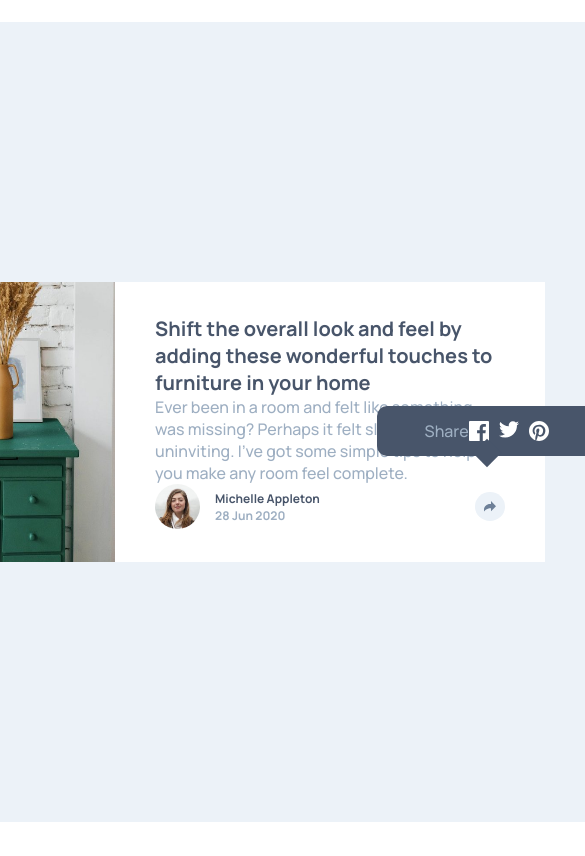
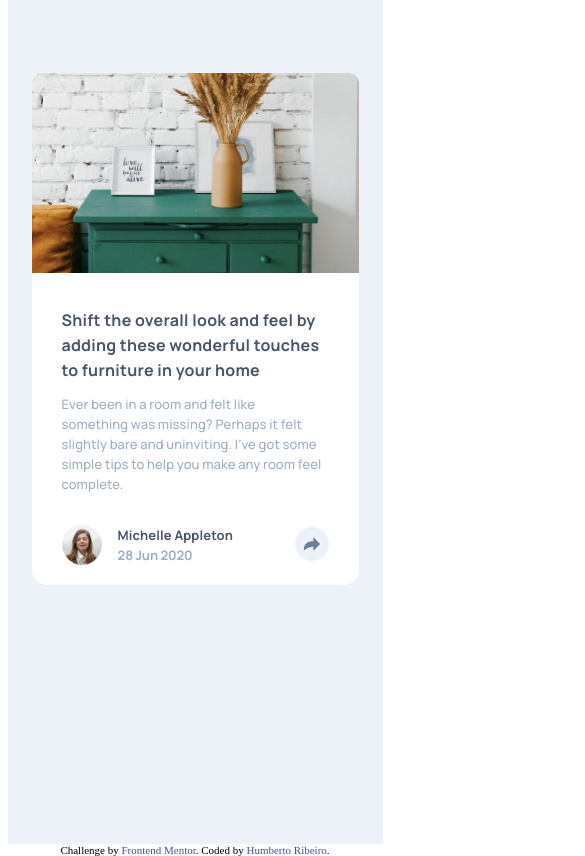
Before and after one commit to HumbertoFox/Article-preview-component, a plain HTML site: page index.html in a window 390 px wide. Shown: the top 856 px of the page, 585 px wide, since content can reach past the window. Drawn offline with Linux system fonts and the light colour scheme.

Commit message:
update THML, CSS e finalização js

```diff
--- a/index.html
+++ b/index.html
@@ -36,19 +36,17 @@
               28 Jun 2020
             </p>
           </div>
-          <div class="img-share">
-            <svg xmlns="http://www.w3.org/2000/svg" viewbox="0 0 15 13">
+          <svg class="img-share" id="icon-share" xmlns="http://www.w3.org/2000/svg" viewbox="0 0 15 13">
             <path fill="#6E8098" d="M15 6.495L8.766.014V3.88H7.441C3.33 3.88 0 7.039 0 10.936v2.049l.589-.612C2.59 10.294 5.422 9.11 8.39 9.11h.375v3.867L15 6.495z"/>
-            </svg>
-          </div>
+          </svg>
         </div>
-       <div class="div-footer">
+       <div class="div-footer" id="div-footer">
          <p>
            Share
          </p>
          <ul class="redes-sociais">
            <li>
-             <a class="social" href="/">
+             <a class="social" href="/" aria-label="Ccon for social network">
                <svg xmlns="http://www.w3.org/2000/svg" viewbox="0 0 20 20">
                  <path fill="#FFF" d="M18.896 0H1.104C.494 0 0 .494 0 1.104v17.793C0 19.506.494 20 1.104 20h9.58v-7.745H8.076V9.237h2.606V7.01c0-2.583 1.578-3.99 3.883-3.99 1.104 0 2.052.082 2.329.119v2.7h-1.598c-1.254 0-1.496.597-1.496 1.47v1.928h2.989l-.39 3.018h-2.6V20h5.098c.608 0 1.102-.494 1.102-1.104V1.104C20 .494 19.506 0 18.896 0z"/>
                </svg>
@@ -56,14 +54,14 @@
            </li>
            <li>
              <a class="social" href="/">
-               <svg xmlns="http://www.w3.org/2000/svg" viewbox="0 0 20 17">
+               <svg xmlns="http://www.w3.org/2000/svg" viewbox="0 0 20 17" aria-label="Ccon for social network">
                  <path fill="#FFF" d="M20 2.172a8.192 8.192 0 01-2.357.646 4.11 4.11 0 001.804-2.27 8.22 8.22 0 01-2.605.996A4.096 4.096 0 0013.847.248c-2.65 0-4.596 2.472-3.998 5.037A11.648 11.648 0 011.392 1a4.109 4.109 0 001.27 5.478 4.086 4.086 0 01-1.858-.513c-.045 1.9 1.318 3.679 3.291 4.075a4.113 4.113 0 01-1.853.07 4.106 4.106 0 003.833 2.849A8.25 8.25 0 010 14.658a11.616 11.616 0 006.29 1.843c7.618 0 11.922-6.434 11.663-12.205A8.354 8.354 0 0020 2.172z"/>
                </svg>
              </a>
            </li>
            <li>
               <a class="social" href="/">
-                <svg xmlns="http://www.w3.org/2000/svg" viewbox="0 0 20 20">
+                <svg xmlns="http://www.w3.org/2000/svg" viewbox="0 0 20 20" aria-label="Ccon for social network">
                   <path fill="#FFF" d="M10 0C4.478 0 0 4.477 0 10c0 4.237 2.636 7.855 6.356 9.312-.088-.791-.167-2.005.035-2.868.182-.78 1.172-4.97 1.172-4.97s-.299-.6-.299-1.486c0-1.39.806-2.428 1.81-2.428.852 0 1.264.64 1.264 1.408 0 .858-.545 2.14-.828 3.33-.236.995.5 1.807 1.48 1.807 1.778 0 3.144-1.874 3.144-4.58 0-2.393-1.72-4.068-4.177-4.068-2.845 0-4.515 2.135-4.515 4.34 0 .859.331 1.781.745 2.281a.3.3 0 01.069.288l-.278 1.133c-.044.183-.145.223-.335.134-1.249-.581-2.03-2.407-2.03-3.874 0-3.154 2.292-6.052 6.608-6.052 3.469 0 6.165 2.473 6.165 5.776 0 3.447-2.173 6.22-5.19 6.22-1.013 0-1.965-.525-2.291-1.148l-.623 2.378c-.226.869-.835 1.958-1.244 2.621.937.29 1.931.446 2.962.446 5.522 0 10-4.477 10-10S15.522 0 10 0z"/>
                 </svg>
               </a>
@@ -73,10 +71,10 @@
       </div>
     </section>
   </main>
-  <!-- <div class="attribution">
+  <div class="attribution" role="contentinfo">
     Challenge by <a href="https://www.frontendmentor.io?ref=challenge" target="_blank">Frontend Mentor</a>.
-    Coded by <a href="#">Your Name Here</a>.
-  </div> -->
+    Coded by <a href="https://www.linkedin.com/in/humberto-ribeiro-sales/" target="_blank">Humberto Ribeiro</a>.
+  </div>
 
   <script src="./src/js/script.js"></script>
 </body>
--- a/src/css/responsive.css
+++ b/src/css/responsive.css
@@ -0,0 +1,72 @@
+@media(max-width: 720px) {
+    .main {
+        width: 375px;
+        height: 100vh;
+        align-items: start;
+        padding: 73px 24px 0 24px;
+    }
+
+    .section-main {
+        width: 100%;
+        max-height: 100%;
+        flex-direction: column;
+    }
+
+    .img-image {
+        width: 100%;
+        height: 200px;
+    }
+
+    .img-image img {
+        width: 100%;
+        height: 120%;
+        border-radius: 10px 10px 0 0;
+    }
+
+    .div-info {
+        padding: 35px 30px 10px 30px;
+        border-radius: 0 0 15px 15px;
+    }
+
+    .div-info h1 {
+        font-size: 16px;
+        line-height: 25px;
+    }
+
+    .div-info .p-section {
+        max-width: 260px;
+    }
+
+    .div-perfil {
+        margin: 29px 0 10px 0;
+    }
+
+    .div-perfil.perfil-disabled {
+        margin-top: 22px;
+    }
+
+    .div-perfil .img-share.active {
+        position: absolute;
+        z-index: 2;
+        right: 32px;
+        bottom: 17px;
+        background-color: var(--Desaturated-Dark-Blue) !important;
+    }
+
+    .div-footer {
+        width: 100%;
+        height: 65px;
+        justify-content: start;
+        right: 0%;
+        bottom: 0%;
+        gap: 16px;
+        padding-left: 32px;
+        border-radius: 0 0 10px 10px;
+    }
+
+    .div-footer::after {
+        width: 0px;
+        height: 0px;
+    }
+
+}
--- a/src/css/style.css
+++ b/src/css/style.css
@@ -25,82 +25,106 @@ body {
 .img-image {
     width: 285px;
     display: flex;
-    border: 10px 0 0 10px;
 }
 
 .img-image img {
-    width: 100%;
-    height: 100%;
     border-radius: 10px 0 0 10px;
 }
 
 .div-info {
+    width: 100%;
     display: flex;
     flex-direction: column;
     position: relative;
     background-color: #FFF;
     padding: 33px 40px;
+    border-radius: 0 15px 15px 0;
 }
 
 .div-info h1 {
     max-width: 350px;
     font-size: 20px;
+    letter-spacing: .25px;
+    line-height: 28px;
     color: var(--Very-Dark-Grayish-Blue);
 }
 
-.div-info p {
+.div-info .p-section {
     max-width: 350px;
+    font-size: 13px;
+    letter-spacing: .11px;
+    line-height: 20px;
     color: var(--Grayish-Blue);
+    margin-top: 11px;
 }
 
 .div-perfil {
     display: flex;
     align-items: center;
+    margin-top: 18px;
 }
 
 .div-perfil .img-perfil {
-    width: 45px;
+    width: 40px;
     border-radius: 50%;
+    padding-top: 2px;
 }
 
 .div-perfil-info {
     display: flex;
     flex-direction: column;
-    margin-left: 15px;
+    margin-left: 16px;
 }
 
 .div-perfil-info p:first-child {
-    font-size: 12px;
+    font-size: 13px;
     font-weight: 700;
     color: var(--Very-Dark-Grayish-Blue);
+    letter-spacing: .11px;
+    padding-top: 2px;
 }
 
 .div-perfil-info p:last-child {
-    font-size: 12px;
+    font-size: 13px;
     font-weight: 700;
+    color: var(--Grayish-Blue);
+    letter-spacing: -.11px;
+    padding-top: 2px;
 }
 
 .div-perfil .img-share {
-    width: 30px;
-    display: flex;
+    width: 34px;
+    height: 34px;
     text-align: center;
     background-color: var(--Light-Grayish-Blue);
     border-radius: 50%;
-    padding: 9px;
-    margin: 0 0 0 auto;
+    padding: 10px 0;
+    margin-left: auto;
+}
+
+.div-perfil .img-share.active path{
+    fill: #FFF;
 }
 
 .div-footer {
-    width: 220px;
-    height: 50px;
-    display: flex;
+    width: 246px;
+    height: 55px;
+    display: none;
     align-items: center;
     justify-content: center;
     position: absolute;
-    right: -12%;
-    bottom: 38%;
+    right: -15%;
+    bottom: 34%;
+    gap: 16px;
     background-color:var(--Very-Dark-Grayish-Blue);
     border-radius: 10px;
+}
+
+.div-footer p {
+    font-size: 13px;
+    color: var(--Grayish-Blue);
+    letter-spacing: 5px;
+    text-transform: uppercase;
 }
 
 .div-footer::after {
@@ -111,18 +135,26 @@ body {
     background-color: var(--Very-Dark-Grayish-Blue);
     margin-bottom: -20%;
     transform: rotate(45deg);
-    z-index: 1;
 }
 
 .redes-sociais {
     display: flex;
     align-items: center;
-    gap: 10px;
+    gap: 16px;
 }
 
 .redes-sociais li {
+    display: flex;
+}
+
+.redes-sociais li:nth-child(2){
+    padding-top: 3px;
+}
+
+.redes-sociais li .social {
     width: 20px;
     height: 20px;
+    cursor: url(https://github.com/HumbertoFox/repository/assets/126817628/ef5feb7b-75d4-47ee-a596-7be253492ebd), auto;
 }
 
 .attribution {
--- a/src/js/script.js
+++ b/src/js/script.js
@@ -0,0 +1,20 @@
+const selectIconShare = document.getElementById("icon-share");
+
+selectIconShare.addEventListener("mouseenter", () => {
+    const selectDivFooter = document.getElementById("div-footer");
+    const selectDivPerfil = document.querySelector(".div-perfil");
+
+    selectDivFooter.style.display = "flex";
+    selectIconShare.classList.add("active");
+    selectIconShare.style.backgroundColor = "var(--Very-Dark-Grayish-Blue)";
+    selectDivPerfil.classList.add("perfil-disabled");
+
+    selectIconShare.addEventListener("mouseout", () => {
+        setTimeout(() => {
+            selectDivFooter.style.display = "none";
+            selectIconShare.classList.remove("active");
+            selectIconShare.style.backgroundColor = "var(--Light-Grayish-Blue)";
+            selectDivPerfil.classList.remove("perfil-disabled");
+        }, 2000);
+    });
+});
```
